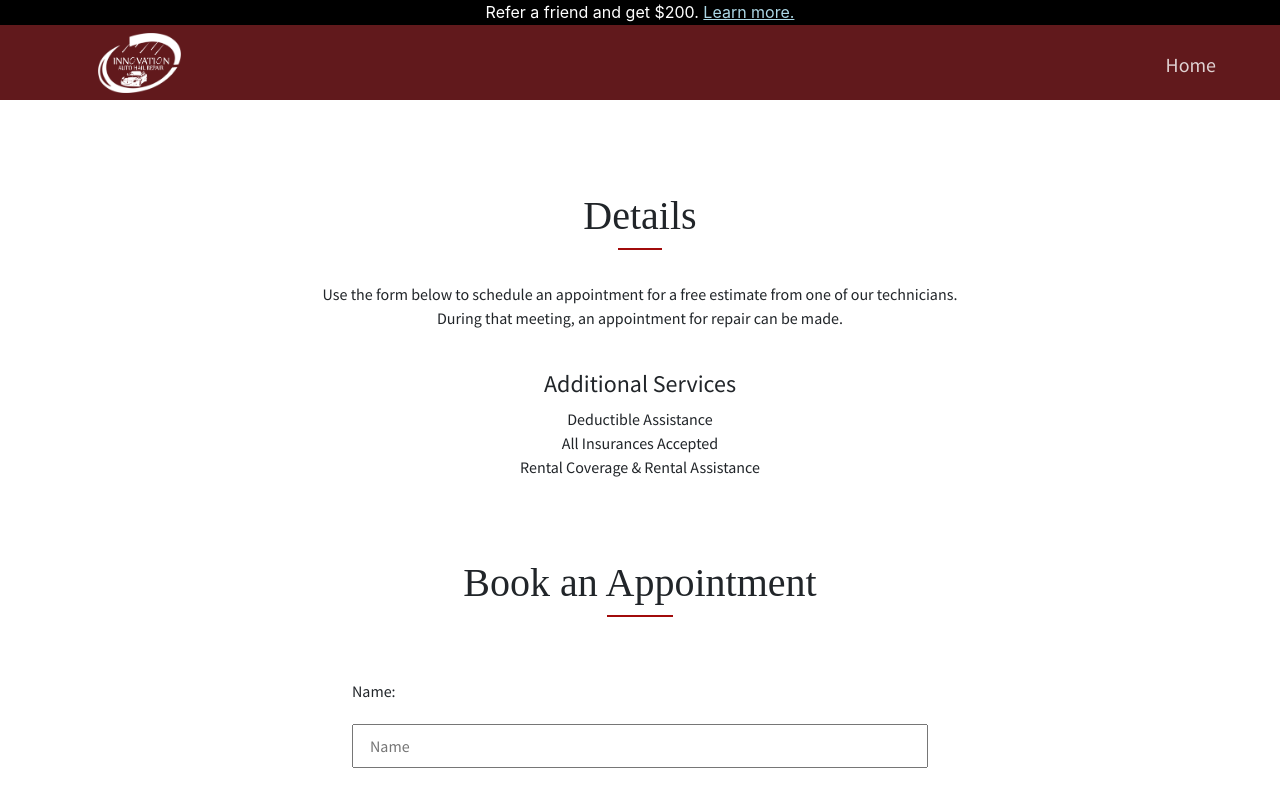
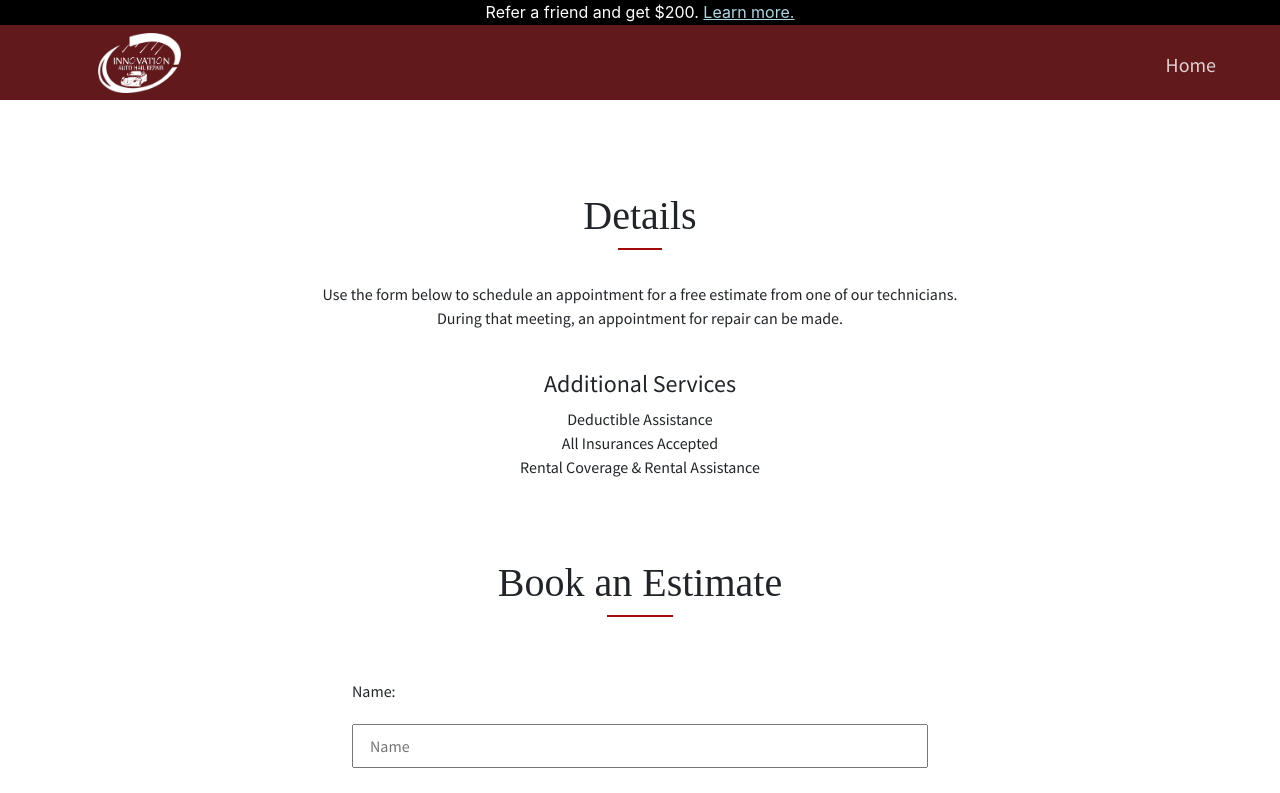
Before and after one commit to JRivera-31/Innovation-Auto-Repair, a Next.js app: page /booking in a window 1280 px wide. Shown: the top 793 px of the page. Built offline with nearby package versions, Linux system fonts and the light colour scheme; no server answers; a web font is replaced by a local one.

Commit message:
changed heading text

```diff
--- a/components/BookingForm/bookingForm.js
+++ b/components/BookingForm/bookingForm.js
@@ -65,7 +65,7 @@ export default class BookingForm extends React.Component {
         return (
             <div className={style.formDiv}>
                 <div className={style.heading}>
-                    <h1>Book an Appointment</h1>
+                    <h1>Book an Estimate</h1>
                     <hr className={style.formHr} />
                 </div>
                 <form
```
